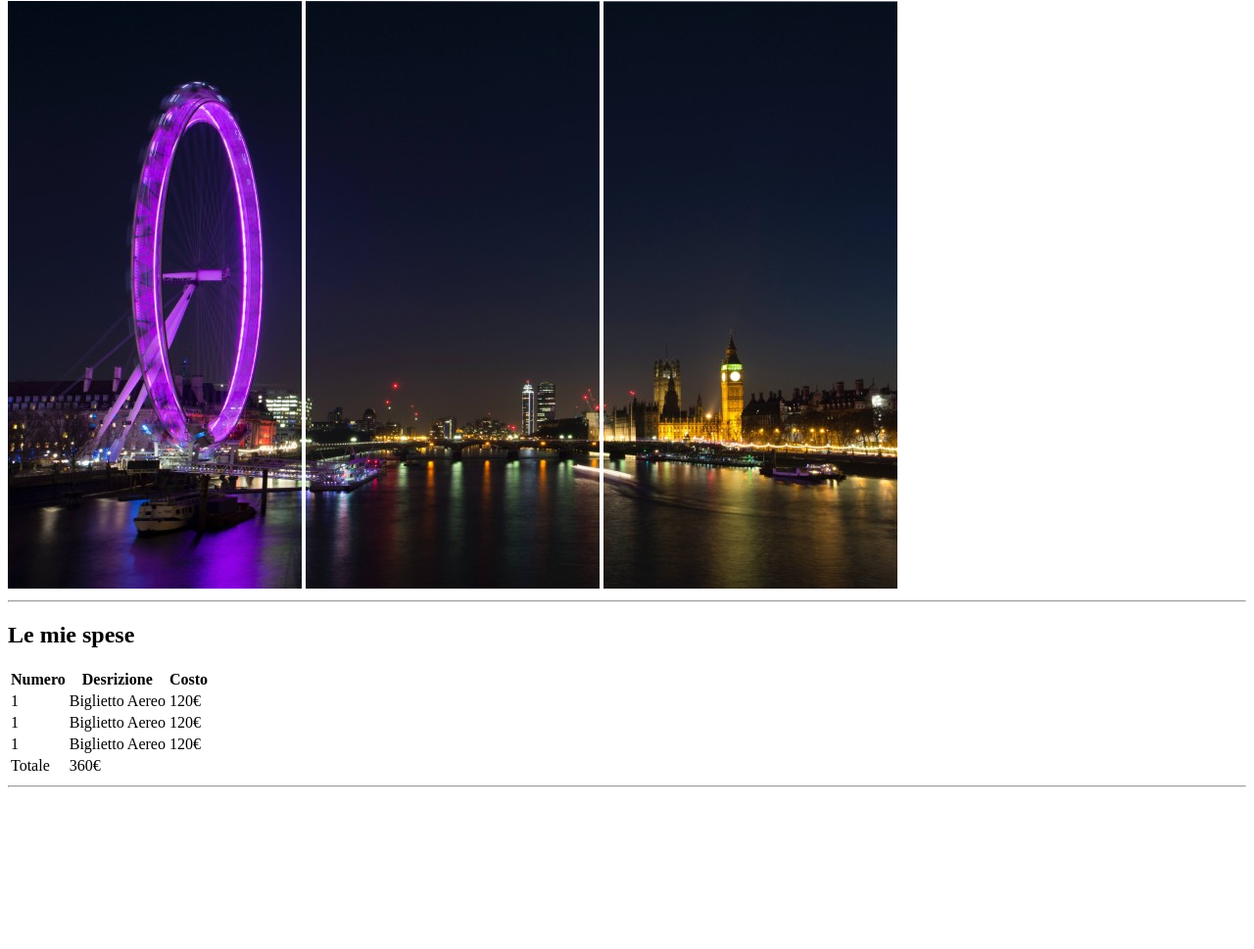
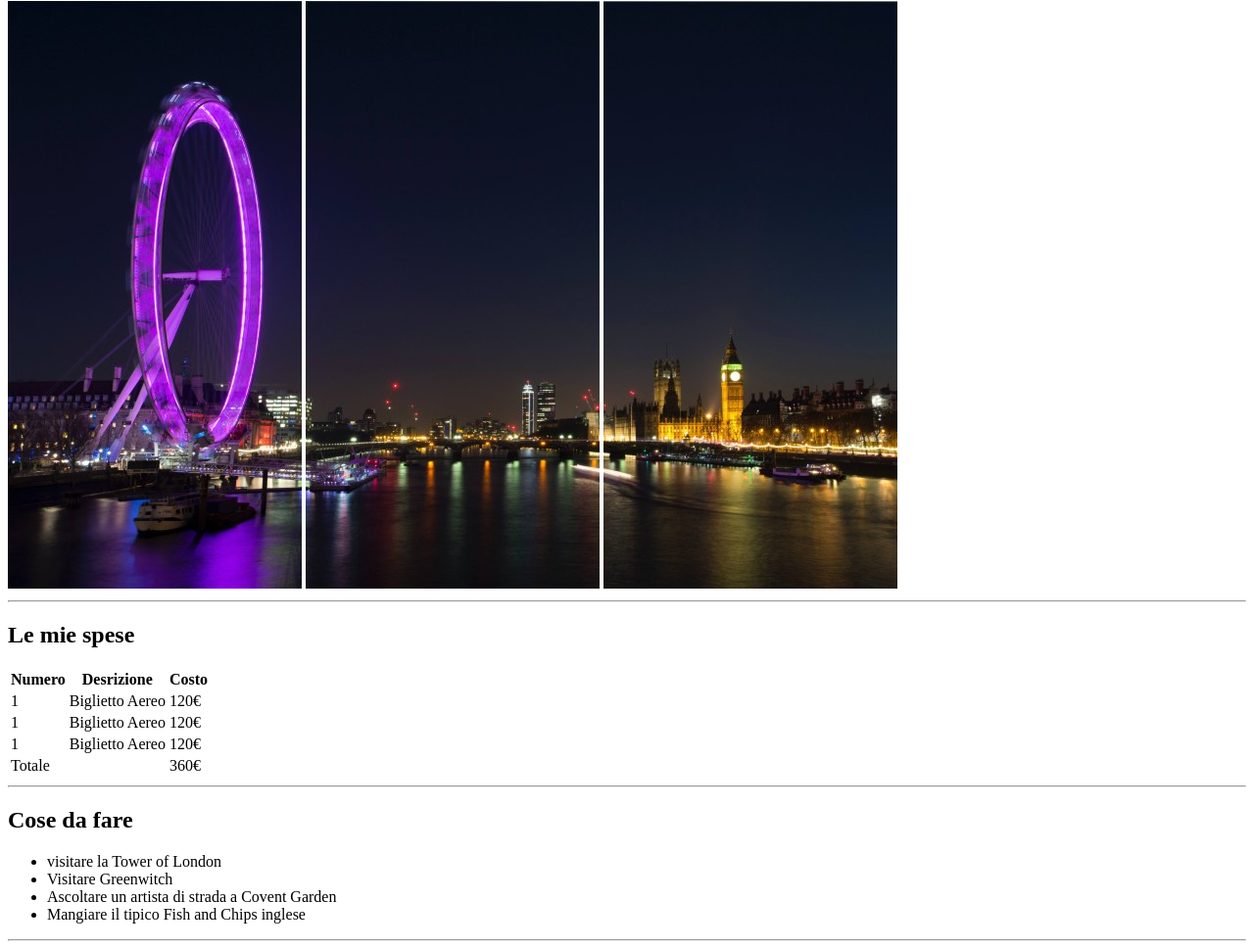
Before and after one commit to albertoferri/html-london-trip, a plain HTML site: page index.html in a window 1280 px wide. Shown: the part 79-1048 px from the top of the page at 98% size. Before the commit the page ends 891 px from the top, so only its background shows below. Drawn offline with Linux system fonts and the light colour scheme.

Commit message:
inserito lista non numerata "cose da fare"

```diff
--- a/index.html
+++ b/index.html
@@ -43,11 +43,21 @@
             <tfoot>
                 <tr>
                     <td>Totale</td>
+                    <td></td>
                     <td>360€</td>
                 </tr>
             </tfoot>
         </table>
     <hr>
+        <h2>Cose da fare</h2>
+        <ul>
+           <li>visitare la Tower of London</li>
+           <li>Visitare Greenwitch</li>
+           <li>Ascoltare un artista di strada a Covent Garden</li>
+           <li>Mangiare il tipico Fish and Chips inglese</li>
+        </ul>
+    <hr>
     </main>
+
 </body>
 </html>
```
